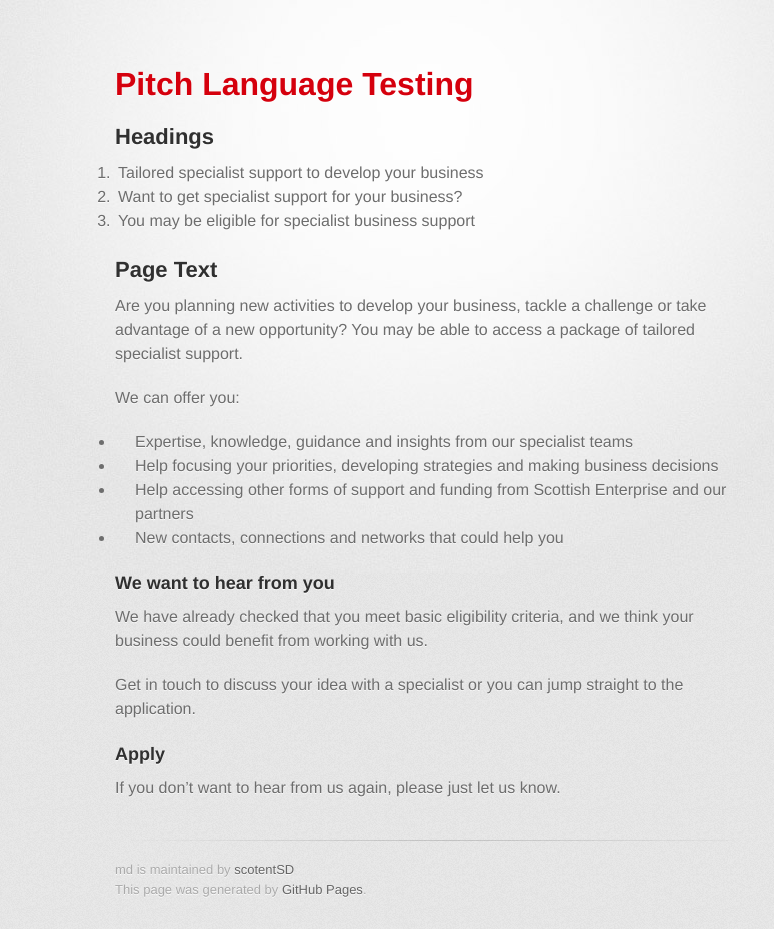
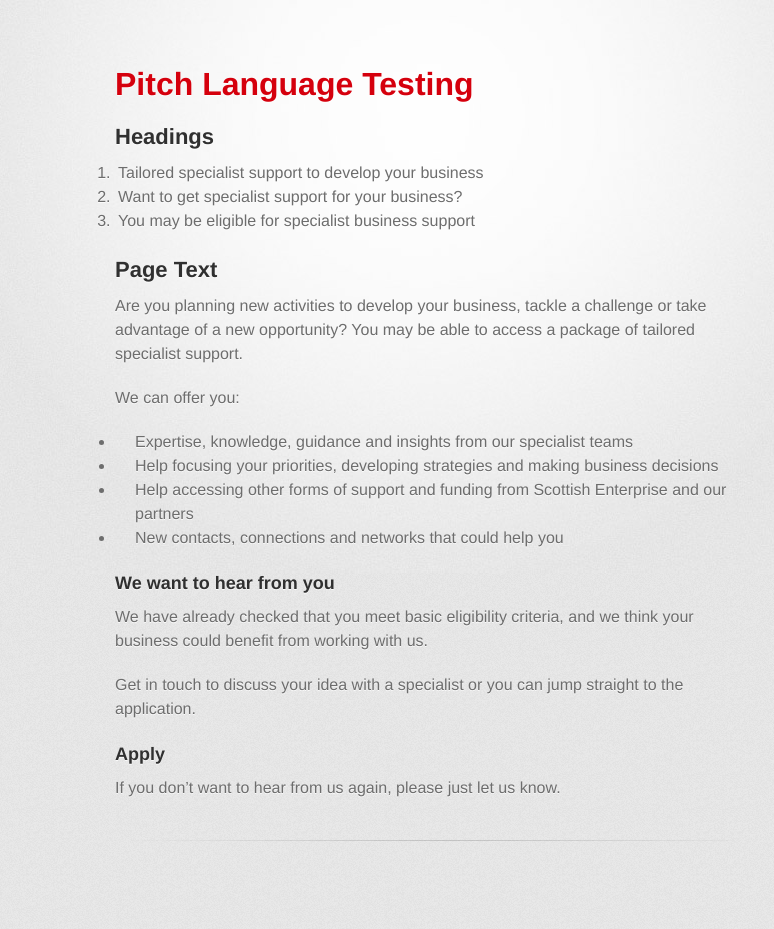
Before and after one commit to scotentSD/md, a Jekyll site: the page built from index.md, in a window 1280 px wide. Shown: the whole page, without its empty margins (215-989 px from the left). Built offline with Jekyll 4.4.1, drawn with Linux system fonts in a browser that asks for light colours; some web fonts are replaced; our own code applies the rules of GitHub Pages for plain Markdown files; the repository's description, which GitHub fills in, is left out; after the commit the page ends 900 px from its top, so only the background shows below that.

Commit message:
Update default.html
mk

```diff
--- a/_layouts/default.html
+++ b/_layouts/default.html
@@ -26,24 +26,12 @@
         </section>
 
         <footer>
-        {% if site.github.is_project_page %}
-          {{ site.title | default: site.github.repository_name }} is maintained by <a href="{{ site.github.owner_url }}">{{ site.github.owner_name }}</a><br>
-        {% endif %}
-          This page was generated by <a href="https://pages.github.com">GitHub Pages</a>.
+
         </footer>
 
       </div>
     </div>
 
-    {% if site.google_analytics %}
-      <script>
-        (function(i,s,o,g,r,a,m){i['GoogleAnalyticsObject']=r;i[r]=i[r]||function(){
-        (i[r].q=i[r].q||[]).push(arguments)},i[r].l=1*new Date();a=s.createElement(o),
-        m=s.getElementsByTagName(o)[0];a.async=1;a.src=g;m.parentNode.insertBefore(a,m)
-        })(window,document,'script','//www.google-analytics.com/analytics.js','ga');
-        ga('create', '{{ site.google_analytics }}', 'auto');
-        ga('send', 'pageview');
-      </script>
-    {% endif %}
+
   </body>
 </html>
```
